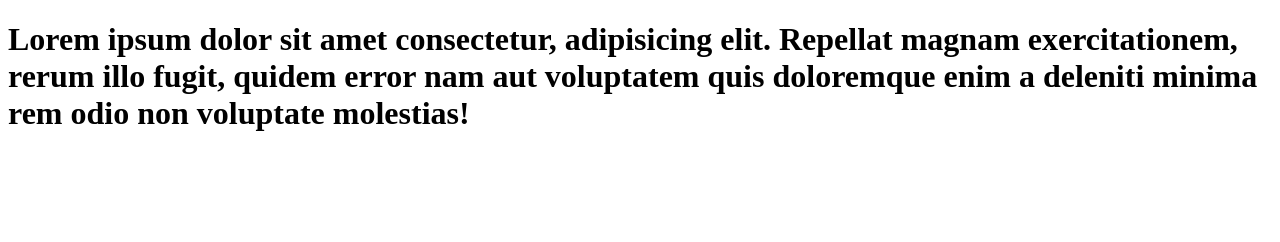
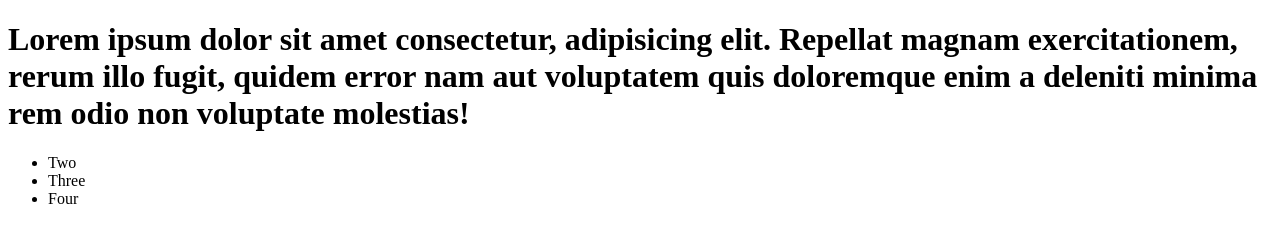
Before and after one commit to HeavyCoderJivan/learn-git, a plain HTML site: page index.html in a window 1280 px wide. Drawn offline with Linux system fonts and the light colour scheme.

Commit message:
add list

```diff
--- a/index.html
+++ b/index.html
@@ -9,5 +9,12 @@
     <h1>Lorem ipsum dolor sit amet consectetur,
          adipisicing elit. Repellat magnam exercitationem,
           rerum illo fugit, quidem error nam aut voluptatem quis doloremque enim a deleniti minima rem odio non voluptate molestias!</h1>
+
+          <ul>
+            <li>Two</li>
+            <li>Three</li>
+            <li>Four</li>
+
+          </ul>
 </body>
 </html>
```
